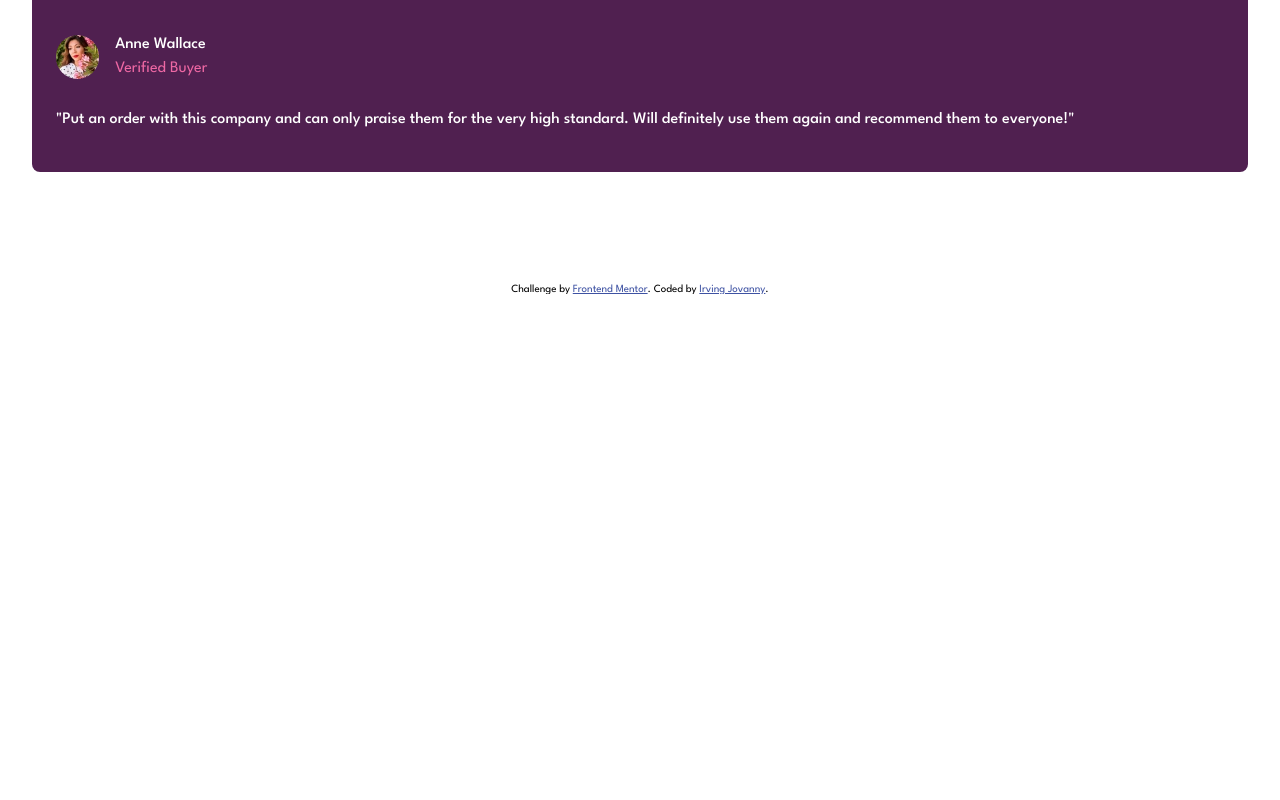
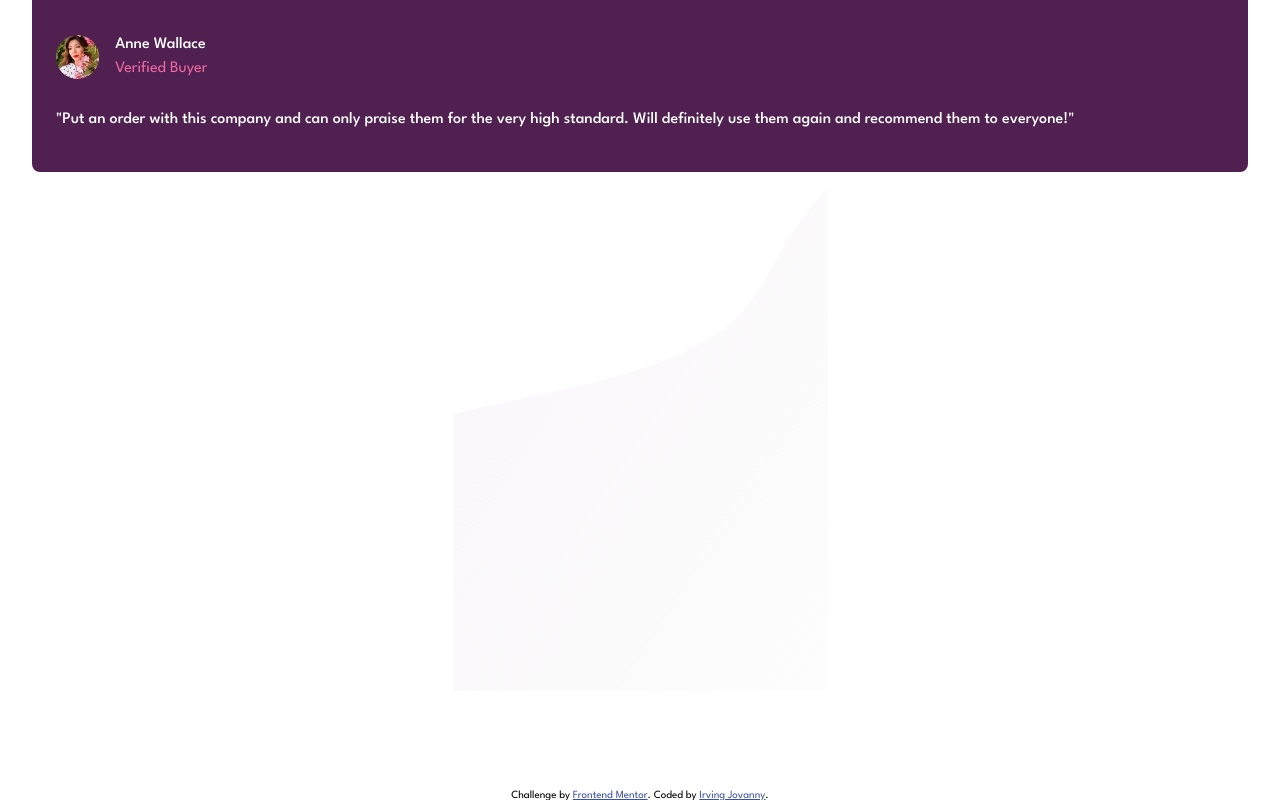
Before and after one commit to jyokarianlia/socialProofSection-FrontMentor, a plain HTML site: page index.html in a window 1280 px wide. Shown: the part 958-1758 px from the top of the page. Before the commit the page ends 1252 px from the top, so only its background shows below. Drawn offline with Linux system fonts and the light colour scheme.

Commit message:
reintegracion

```diff
--- a/index.html
+++ b/index.html
@@ -93,6 +93,7 @@
           </div>
           <p>"Put an order with this company and can only praise them for the very high standard. Will definitely use them again and recommend them to everyone!"</p>
         </article>
+        <img src="./images/bg-pattern-bottom-mobile.svg" alt="">
       </section>
     </div>
     <div class="attribution">
```
